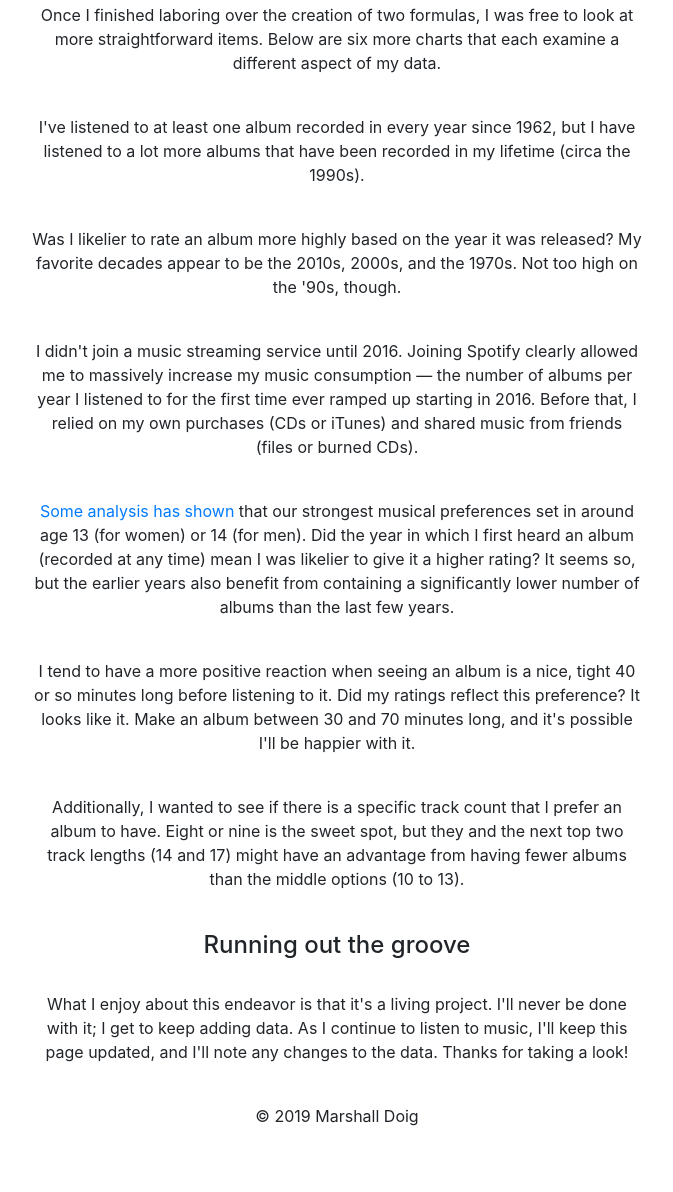
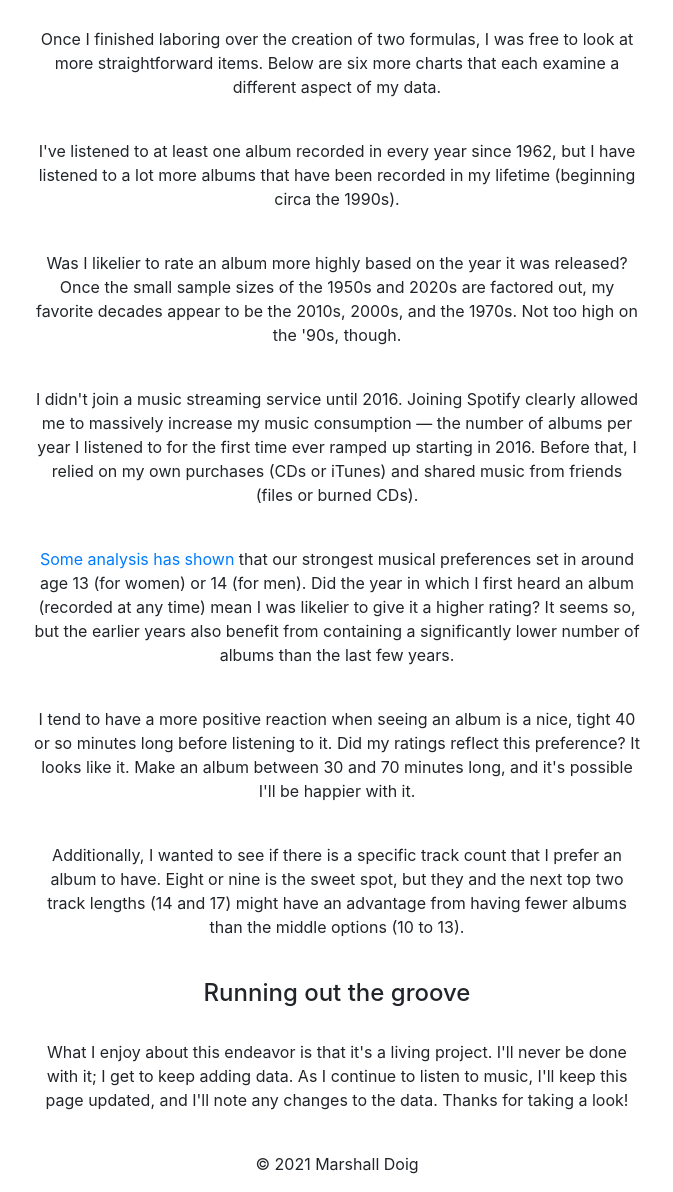
Before and after one commit to mdoig/spinning-into-control, a plain HTML site: page index.html in a window 1280 px wide. Shown: the part 1265-2457 px from the top of the page, without its empty margins (303-976 px from the left). Before the commit the page ends 2409 px from the top, so only its background shows below. Drawn offline with nearby package versions, Linux system fonts and the light colour scheme.

Commit message:
added long overdue data; updated words to be consistent with latest ratings etc.

```diff
--- a/index.html
+++ b/index.html
@@ -28,7 +28,7 @@
                     Eventually, I started to think about what I could do to really go further on my music consumption
                     and appreciation. I arrived at vinyl. First, though, I needed a turntable and some records to spin on it.
                     How would I choose what records to buy to start my collection? And once I answered that question,
-                    I had plenty of information left over to examine other aspects of my music  preferences and habits.
+                    I had plenty of information left over to examine other aspects of my music preferences and habits.
                 </p>
               </div>
             </div>
@@ -48,7 +48,8 @@
                     at <a href="https://github.com/mdoig/spinning-into-control" target="_blank">my GitHub repository</a>)
                     to produce an album rating on a 100-point scale. With the formula set, I started listening to all
                     the music, transferred the ratings to a CSV file, and plotted the results. Using my results as a
-                    guide, I've purchased three albums already.
+                    guide, I've purchased eight albums already (and plucked one in this list for free from a family
+                    house cleanout).
                 </p>
             </div>
             <div class="col-sm-3"></div>
@@ -101,7 +102,7 @@
                 </p>
                 <br>
                 <p>I've listened to at least one album recorded in every year since 1962, but I have listened to a lot more
-                    albums that have been recorded in my lifetime (circa the 1990s).
+                    albums that have been recorded in my lifetime (beginning circa the 1990s).
                 </p>
             </div>
             <div class="col-sm-3"></div>
@@ -115,8 +116,9 @@
         <div class="row">
             <div class="col-sm-3"></div>
             <div class="col-sm-6 text-center">
-                <p>Was I likelier to rate an album more highly based on the year it was released? My favorite decades appear to be
-                    the 2010s, 2000s, and the 1970s. Not too high on the '90s, though.
+                <p>Was I likelier to rate an album more highly based on the year it was released? Once the
+                    small sample sizes of the 1950s and 2020s are factored out, my favorite decades appear
+                    to be the 2010s, 2000s, and the 1970s. Not too high on the '90s, though.
                 </p>
             </div>
             <div class="col-sm-3"></div>
@@ -213,7 +215,7 @@
         <br>
     </div>
     <footer class="container-fluid text-center">
-        <p>&#169; 2019 Marshall Doig</p>
+        <p>&#169; 2021 Marshall Doig</p>
     </footer>
 
 
```
Also changed, not shown: 2 other files.
